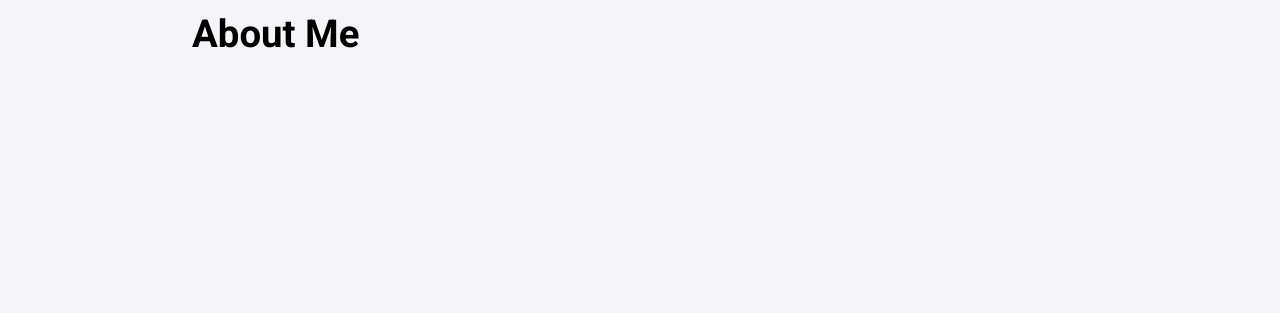
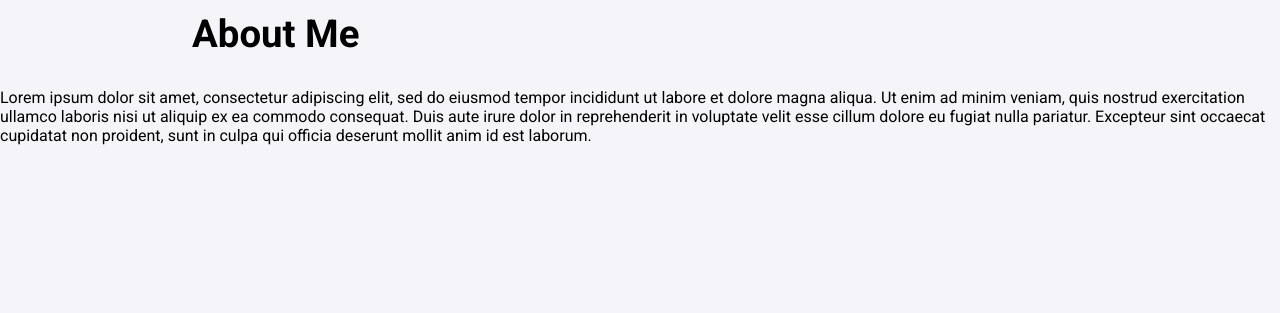
Before and after one commit to stcwang/flask-blog, a Flask app: page /about in a window 1280 px wide. Shown: the part 487-800 px from the top of the page. Run offline with Flask 2, Linux system fonts and the light colour scheme.

Commit message:
added lorem ipsum paragraph

```diff
--- a/app/templates/about.html
+++ b/app/templates/about.html
@@ -16,5 +16,6 @@
     </div>
 
     <h2 class="about-me">About Me</h2>
+    <p>Lorem ipsum dolor sit amet, consectetur adipiscing elit, sed do eiusmod tempor incididunt ut labore et dolore magna aliqua. Ut enim ad minim veniam, quis nostrud exercitation ullamco laboris nisi ut aliquip ex ea commodo consequat. Duis aute irure dolor in reprehenderit in voluptate velit esse cillum dolore eu fugiat nulla pariatur. Excepteur sint occaecat cupidatat non proident, sunt in culpa qui officia deserunt mollit anim id est laborum.</p>
     {% endblock %}
 </body>
```
